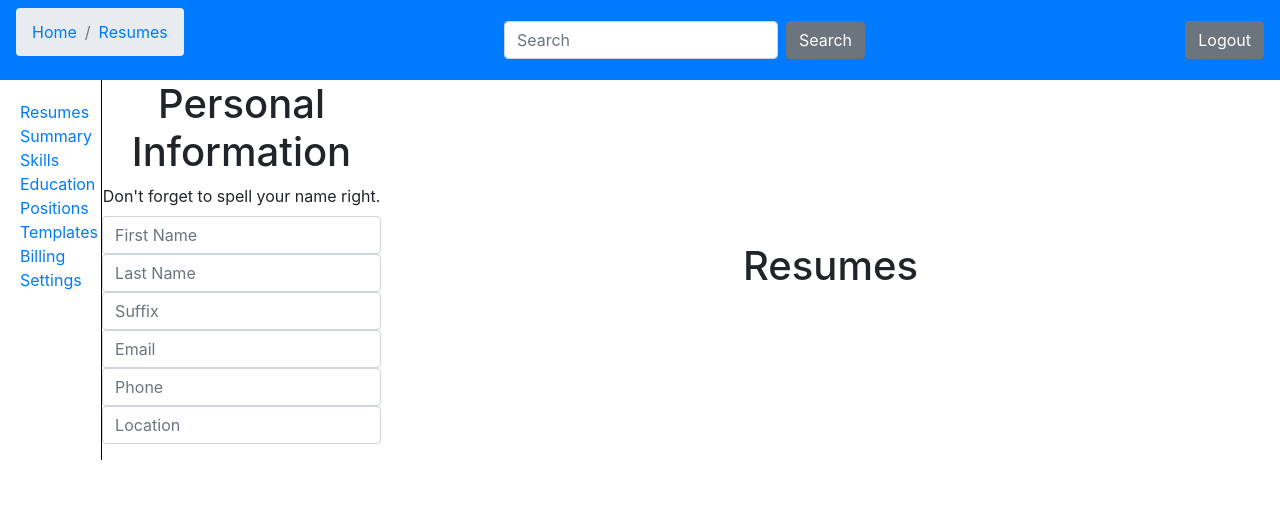
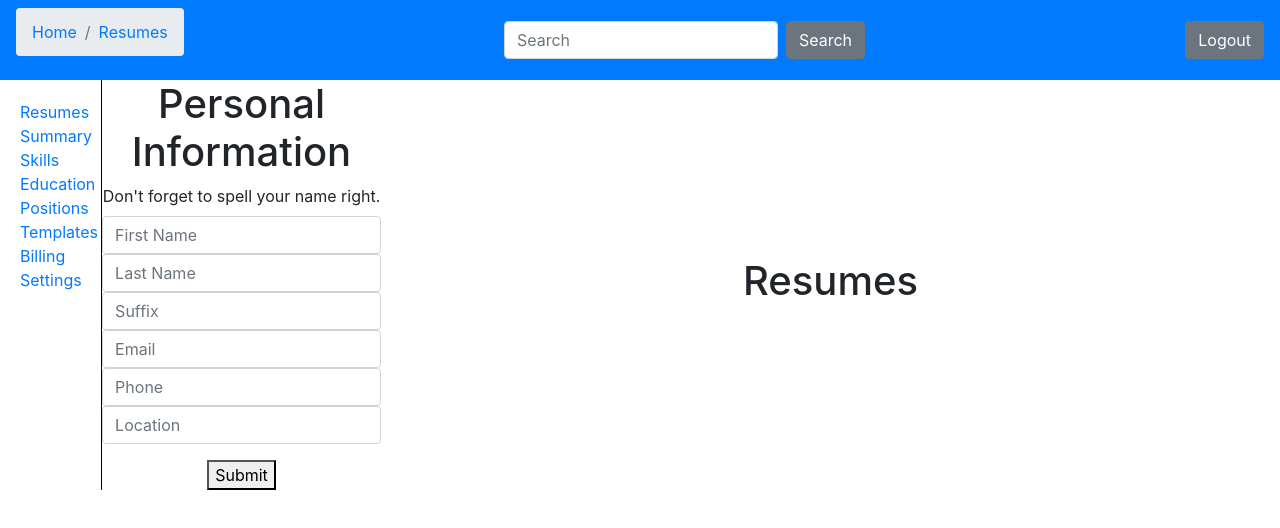
Before and after one commit to BloomTech-Labs/CS9-ResumeMaker, a React (Create React App) app in the folder client/: page /resumes in a window 1280 px wide. Shown: the top 528 px of the page. Built offline with nearby package versions, Linux system fonts and the light colour scheme.

Commit message:
personal info data

```diff
--- a/client/src/components/resumes.js
+++ b/client/src/components/resumes.js
@@ -1,7 +1,8 @@
-import React, { Component } from "react";
+import React, { Component } from "react"
 import Sidebar from "./subComponents/sidebar"
-import Navbar from "./subComponents/navbar";
+import Navbar from "./subComponents/navbar"
 import ResumeCard from "./subComponents/resumeCard"
+import axios from "axios"
 
 export class PersonalInfo extends Component {
   constructor(){
@@ -15,57 +16,62 @@ export class PersonalInfo extends Component {
     location: '',
     title: '',
    };
+  }
 
-   this.handleChange = this.handleChange.bind(this)
-  }
-   handleChange(e) {
-    const target = e.target;
+   handleChange = (e) => {
+    /*const target = e.target;
     let value = target.value;
-    const name = target.type;
-    this.setState({
-      [name]: value,
-    })
+    const name = target.name;*/
+    this.setState({[e.target.name]: e.target.value})
+    e.preventDefault();
 };
 
-/*onSubmit = async (dispatch, e) => {
-  e.preventDefault();
-  const newInfo = Object.assign({}, this.state);
-*/
-/*if (this.state.firstName = ''){
+  handleSubmit = e => {
+    const { firstName, lastName, suffix, email, phone, location, title, errors } = this.state;
+    //TODO: render any conditions before axios call
+    axios
+    .post("localhost:3000", this.state)
+    .then(response => {
+      this.setState({ firstName: '', lastName: '', suffix: '', email: '', phone: '', location: '', title: '', errors: {} })
+    return this.props.history.push('/')
+    })
+    .catch(err => {
+      if (firstName === ''){
         this.setState({ errors: { firstName: 'First name is required.'}});
-  return;
+        return this.props.history.push('/');
       }
-if (this.state.lastName = ''){
+      if (lastName === ''){
         this.setState({ errors: { lastName: 'Last name is required.'}});
-  return;
+        return this.props.history.push('/');
       }
-if (this.state.email = ''){
+      if (email === ''){
         this.setState({ errors: { email: 'Email address is required.'}});
-  return;
+        return this.props.history.push('/');
       }
-if (this.state.phone = ''){
+      if (phone === ''){
         this.setState({ errors: { phone: 'Phone number is required.'}});
-  return;
+        return this.props.history.push('/');
+      }//TODO: ^^ make all that a switch case
+      console.log("oops", err.message)
+      alert("try again")
+
+    })
 }
-this.setState({ firstName: '', lastName: '', suffix: '', email: '', phone: '', location: '', title: '', errors: {} });
-
-    this.props.history.push('/');
-  }; */
-
   render() {
     return (
       <div>
         <h1> Personal Information </h1>
-        <form >
+        <form onSubmit={this.handleSubmit}>
           <div className='form-group'>
             <label form="formGroupExampleInput2">Don't forget to spell your name right.</label>
-            <input onChange={this.handleChange} type="text" class="form-control" id="formGroupExampleInput2" placeholder="First Name" />
-            <input type="text" class="form-control" id="formGroupExampleInput2" placeholder="Last Name" />
-            <input type="text" class="form-control" id="formGroupExampleInput2" placeholder="Suffix" />
-            <input type="text" class="form-control" id="formGroupExampleInput2" placeholder="Email" />
-            <input type="text" class="form-control" id="formGroupExampleInput2" placeholder="Phone" />
-            <input type="text" class="form-control" id="formGroupExampleInput2" placeholder="Location" />
+            <input onChange={this.handleChange} name="firstName" type="text" className="form-control" id="formGroupExampleInput2" placeholder="First Name" value={this.state.firstName} />
+            <input onChange={this.handleChange} type="text" name="lastName" className="form-control" id="formGroupExampleInput2" placeholder="Last Name" value={this.state.lastName} />
+            <input onChange={this.handleChange} type="text" name="suffix" className="form-control" id="formGroupExampleInput2" placeholder="Suffix" value={this.state.suffix} />
+            <input onChange={this.handleChange} type="text" name="email" className="form-control" id="formGroupExampleInput2" placeholder="Email" />
+            <input type="text" name="phone" className="form-control" id="formGroupExampleInput2" placeholder="Phone" />
+            <input type="text" name="location" className="form-control" id="formGroupExampleInput2" placeholder="Location" />
           </div>
+          <button type="submit">Submit</button>
         </form>
       </div>
       );
```
Lines whose indentation alone changed are shown as unchanged.
